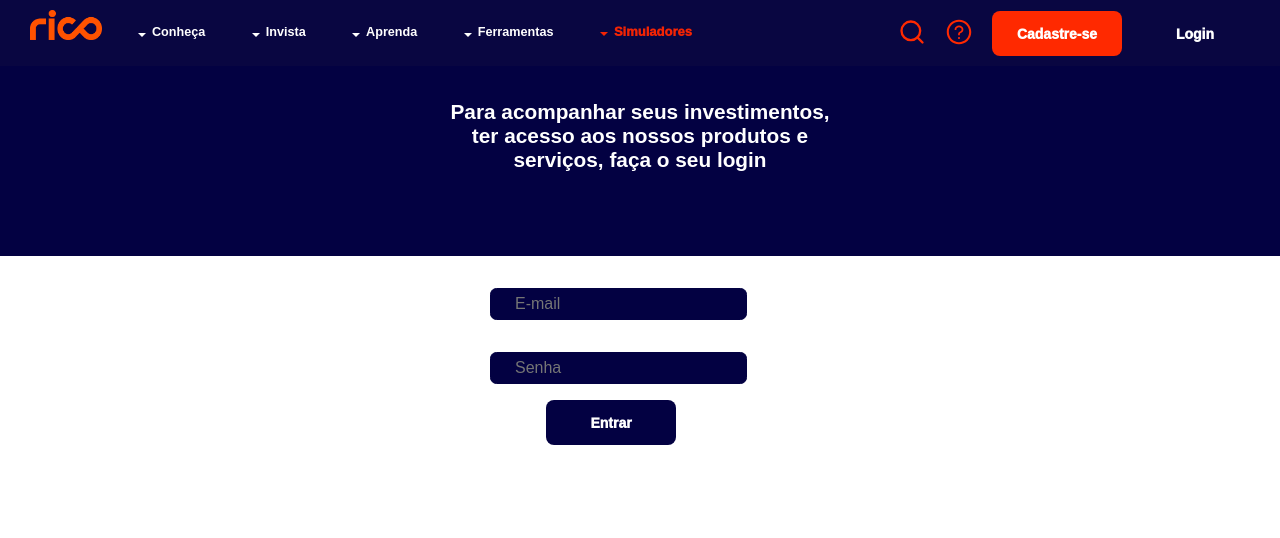
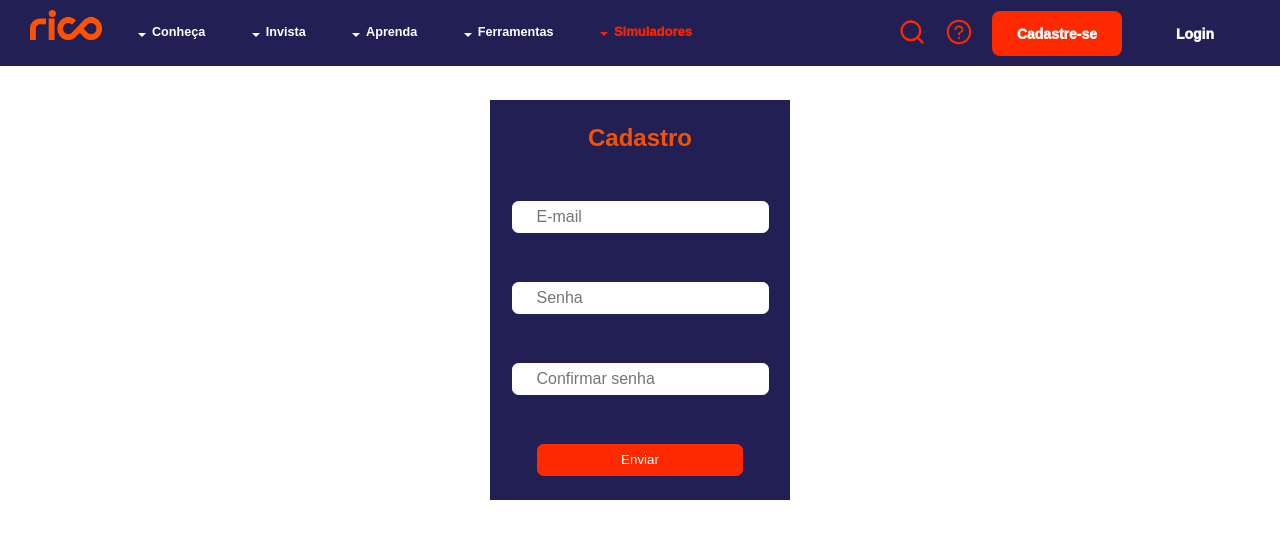
Before and after one commit to igormattiolli/Projeto_web_2, a React (Create React App) app: page /register in a window 1280 px wide. Shown: the top 538 px of the page. Built offline with nearby package versions, Linux system fonts and the light colour scheme.

Commit message:
Insere rotas

```diff
--- a/package.json
+++ b/package.json
@@ -13,6 +13,7 @@
     "react-dom": "^17.0.2",
     "react-hook-form": "^7.1.0",
     "react-icons": "^4.2.0",
+    "react-router-dom": "^5.2.0",
     "react-scripts": "4.0.3",
     "styled-components": "^5.2.2",
     "web-vitals": "^1.0.1",
--- a/src/App.jsx
+++ b/src/App.jsx
@@ -1,12 +1,7 @@
-import { Header } from "./components/Header/index";
-import { LookupTable } from "./components/LookupTable";
-import { SearchAnime } from "./components/SearchAnime";
-import { Summary } from "./components/Summary";
 import { GlobalStyle } from "./styles/global";
-import { Register } from "./pages/Register";
 import firebase from "firebase";
 import { useEffect } from "react";
-import { Login } from "./pages/login";
+import Routes from "./Router";
 
 export function App() {
   useEffect(() => {
@@ -24,9 +19,8 @@ export function App() {
   }, []);
   return (
     <>
-    <GlobalStyle/>
-    <Header/>
-    <Login/>
+      <Routes />
+      <GlobalStyle />
     </>
   );
 }
--- /dev/null
+++ b/src/Router.js
@@ -0,0 +1,17 @@
+import { BrowserRouter as Router, Route } from "react-router-dom";
+
+import { Register } from "./pages/Register";
+import { Login } from "./pages/Login";
+import { Animes } from "./pages/Animes";
+import { Home } from "./pages/Home";
+
+export default function Routes() {
+  return (
+    <Router>
+      <Route exact path="/" component={Home} />
+      <Route exact path="/register" component={Register} />
+      <Route exact path="/login" component={Login} />
+      <Route exact path="/animes" component={Animes} />
+    </Router>
+  );
+}
--- a/src/components/Header/index.jsx
+++ b/src/components/Header/index.jsx
@@ -1,3 +1,4 @@
+import { Link } from "react-router-dom";
 import { Container, ContainerButton, ContainerList } from "./styles";
 import { FiSearch } from "react-icons/fi";
 import { AiOutlineQuestionCircle } from "react-icons/ai";
@@ -29,8 +30,12 @@ export function Header() {
           style={{ marginTop: 7, marginRight: 19 }}
         />
         <div>
-          <button className="register">Cadastre-se</button>
-          <button className="login">Login</button>
+          <Link to="/register">
+            <button className="register">Cadastre-se</button>
+          </Link>
+          <Link to="/login">
+            <button className="login">Login</button>
+          </Link>
         </div>
       </ContainerButton>
     </Container>
--- /dev/null
+++ b/src/pages/Animes/index.jsx
@@ -0,0 +1,16 @@
+import { LookupTable } from "../../components/LookupTable";
+import { SearchAnime } from "../../components/SearchAnime";
+import { Header } from "../../components/Header";
+import { Container } from "./styles";
+
+export function Animes() {
+  return (
+    <>
+      <Container>
+        <Header />
+        <LookupTable />
+        <SearchAnime />
+      </Container>
+    </>
+  );
+}
--- /dev/null
+++ b/src/pages/Animes/styles.js
@@ -0,0 +1,5 @@
+import styled from "styled-components";
+
+export const Container = styled.div`
+  margin-top: 100px;
+`;
--- /dev/null
+++ b/src/pages/Home/index.jsx
@@ -0,0 +1,10 @@
+import { Header } from "../../components/Header";
+import { Summary } from "../../components/Summary";
+export function Home() {
+  return (
+    <>
+      <Header />
+      <Summary />
+    </>
+  );
+}
--- a/src/pages/Register/index.jsx
+++ b/src/pages/Register/index.jsx
@@ -1,11 +1,14 @@
 import { Container, ErroMessage } from "./styles";
-import { useEffect } from "react";
-import { useForm, SubmitHandler } from "react-hook-form";
+import { Redirect } from "react-router-dom";
+import { useForm } from "react-hook-form";
+import { useState } from "react";
+import { Header } from "../../components/Header";
 import firebase from "firebase";
 import { yupResolver } from "@hookform/resolvers/yup";
 import * as yup from "yup";
 
 export function Register() {
+  const [isNav, setIsNav] = useState(false);
   const Validator = yup.object().shape({
     email: yup.string().required("Insira o e-mail").email("E-mail inválido"),
     password: yup
@@ -25,11 +28,12 @@ export function Register() {
     resolver: yupResolver(Validator),
   });
 
-  function onSubmit(data) {
-    firebase
+  async function onSubmit(data) {
+    await firebase
       .auth()
       .createUserWithEmailAndPassword(data.email, data.password)
       .then((userCredential) => {
+        setIsNav(true);
         console.log(userCredential.user);
       })
       .catch((error) => {
@@ -38,6 +42,8 @@ export function Register() {
       });
   }
   return (
+    <>
+      <Header />
       <Container onSubmit={handleSubmit(onSubmit)}>
         <div>
           <h3>Cadastro</h3>
@@ -45,7 +51,11 @@ export function Register() {
           {errors.email?.message ? (
             <ErroMessage>{errors.email?.message}</ErroMessage>
           ) : null}
-        <input type="password" placeholder="Senha" {...register("password")} />
+          <input
+            type="password"
+            placeholder="Senha"
+            {...register("password")}
+          />
           {errors.password?.message ? (
             <ErroMessage>{errors.password?.message}</ErroMessage>
           ) : null}
@@ -59,6 +69,8 @@ export function Register() {
           ) : null}
           <button type="submit">Enviar</button>
         </div>
+        {isNav ? <Redirect to="/Animes" /> : null}
       </Container>
+    </>
   );
 }
--- a/src/pages/login/index.jsx
+++ b/src/pages/login/index.jsx
@@ -1,10 +1,19 @@
-import {Container, ContainerForm, ContainerTitle, ErroMessage} from "./styles"
-import { useForm} from "react-hook-form";
+import {
+  Container,
+  ContainerForm,
+  ContainerTitle,
+  ErroMessage,
+} from "./styles";
+import { Header } from "../../components/Header";
+import { Redirect } from "react-router-dom";
+import { useState } from "react";
+import { useForm } from "react-hook-form";
 import firebase from "firebase";
 import { yupResolver } from "@hookform/resolvers/yup";
 import * as yup from "yup";
 
-export function Login(){
+export function Login() {
+  const [isNav, setIsNav] = useState(false);
   const Validator = yup.object().shape({
     email: yup
       .string()
@@ -25,7 +34,11 @@ export function Login(){
   });
 
   function onSubmit(data) {
-      firebase.auth().signInWithEmailAndPassword(data.email, data.password).then((userCredential) => {
+    firebase
+      .auth()
+      .signInWithEmailAndPassword(data.email, data.password)
+      .then((userCredential) => {
+        setIsNav(true);
         console.log(userCredential.user);
       })
       .catch((error) => {
@@ -34,12 +47,14 @@ export function Login(){
       });
   }
   return (
+    <>
+      <Header />
       <Container onSubmit={handleSubmit(onSubmit)}>
         <div>
           <ContainerTitle>
             <h1>
-            Para acompanhar seus investimentos, ter acesso aos
-            nossos produtos e serviços, faça o seu login
+              Para acompanhar seus investimentos, ter acesso aos nossos produtos
+              e serviços, faça o seu login
             </h1>
           </ContainerTitle>
           <ContainerForm>
@@ -47,14 +62,22 @@ export function Login(){
             {errors.email?.message ? (
               <ErroMessage>{errors.email?.message}</ErroMessage>
             ) : null}
-        <input type="password" placeholder="Senha" {...register("password")} />
+            <input
+              type="password"
+              placeholder="Senha"
+              {...register("password")}
+            />
             {errors.password?.message ? (
               <ErroMessage>{errors.password?.message}</ErroMessage>
             ) : null}
 
-        <button className="login" type="submit">Entrar</button>
+            <button className="login" type="submit">
+              Entrar
+            </button>
           </ContainerForm>
         </div>
+        {isNav ? <Redirect to="/Animes" /> : null}
       </Container>
+    </>
   );
 }
```
Also changed, not shown: src/pages/Home/styles.js (added), 1 other file (tests, documents, lock files or other folders). Lines whose indentation alone changed are shown as unchanged.
